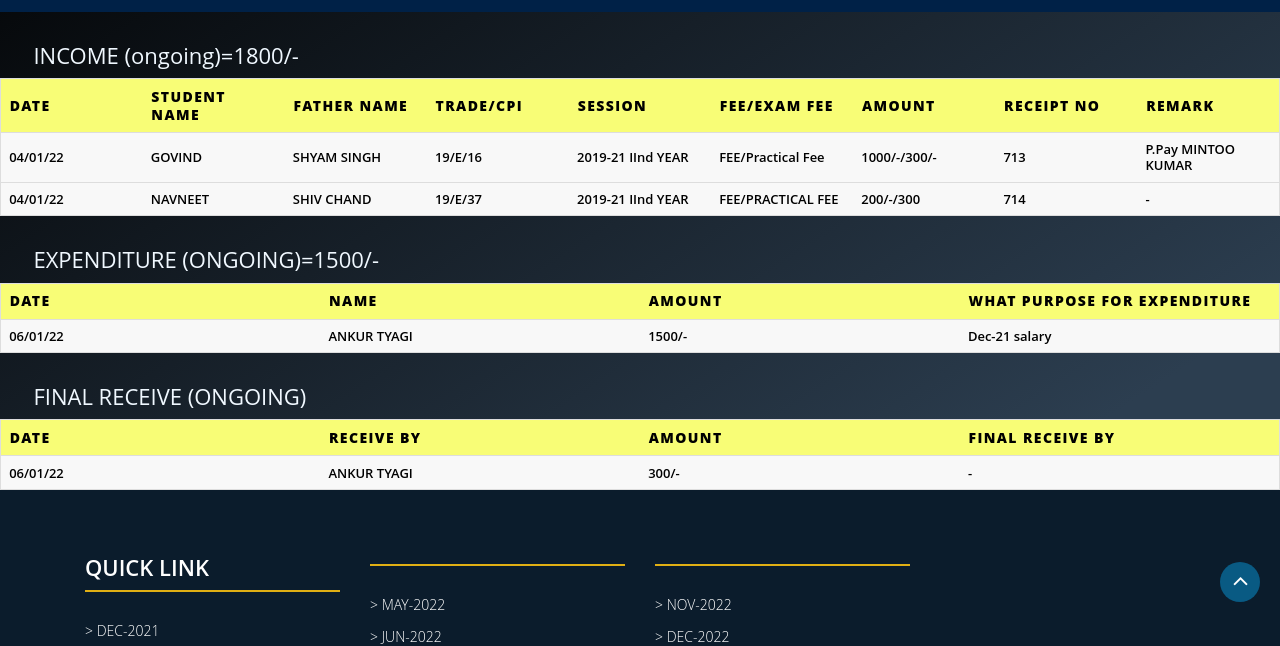
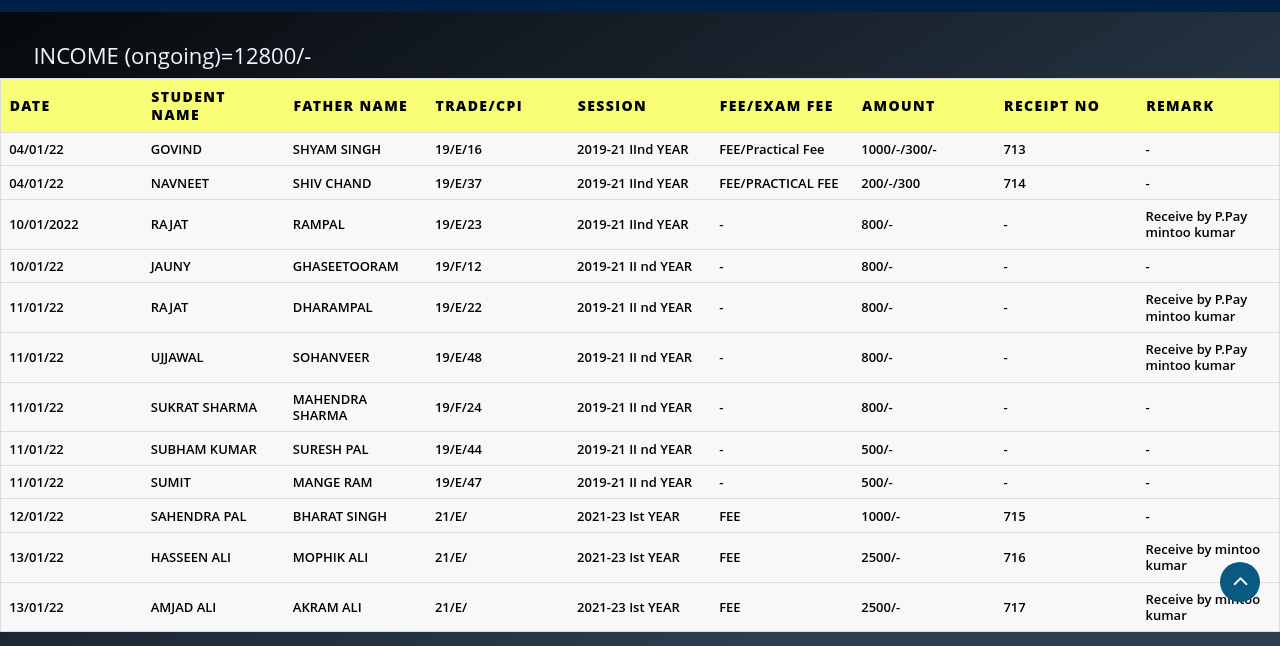
Before and after one commit to ankurtyagi7/FEE-STATUS.githhub.io, a plain HTML site: page January-2022.html in a window 1280 px wide. Shown: the part 188-834 px from the top of the page. Drawn offline with Linux system fonts and the light colour scheme.

Commit message:
Update january-2022
website

```diff
--- a/January-2022.html
+++ b/January-2022.html
@@ -242,7 +242,7 @@ body {
 	</section>
 
 	<!-- end section -->
-     <div class= "gap"> <h2>&#8194 &#8194 INCOME (ongoing)=1800/- </h2>  </div>
+     <div class= "gap"> <h2>&#8194 &#8194 INCOME (ongoing)=12800/- </h2>  </div>
 
       <table>
  <!-- <caption>FEE  STATUS/ DEC-2021</caption> -->
@@ -269,7 +269,7 @@ body {
       <td data-label="FEE/EXAM FEE">FEE/Practical Fee</td>
       <td data-label="AMOUNT">1000/-/300/-</td>
         <td data-label="RECEIPT NO"> 713 </td>
-      <td data-label="REMARK"> P.Pay MINTOO KUMAR </td>
+      <td data-label="REMARK"> - </td>
 
 
 
@@ -288,49 +288,173 @@ body {
 
 
     </tr>
-  <!-- <tr>
-      <td data-label="DATE">28/12/21</td>
-      <td data-label="STUDENT NAME">PARAMJIT</td>
-      <td data-label="FATHER NAME">MAHKAR</td>
-      <td data-label="TRADE/CPI">19/F/32</td>
+   <tr>
+      <td data-label="DATE">10/01/2022</td>
+      <td data-label="STUDENT NAME">RAJAT</td>
+      <td data-label="FATHER NAME">RAMPAL</td>
+      <td data-label="TRADE/CPI">19/E/23</td>
         <td data-label="SESSION">2019-21 IInd YEAR</td>
-      <td data-label="FEE/EXAM FEE">FEE</td>
-      <td data-label="AMOUNT">4000/-</td>
-        <td data-label="RECEIPT NO"> 710 </td>
+      <td data-label="FEE/EXAM FEE">-</td>
+      <td data-label="AMOUNT">800/-</td>
+        <td data-label="RECEIPT NO"> - </td>
       <td data-label="REMARK">Receive by P.Pay mintoo kumar </td>
 
 
 
     </tr>
-    <tr>
-      <td data-label="DATE">31/12/21</td>
-      <td data-label="STUDENT NAME">HASEEN ALI</td>
+
+
+       <tr>
+      <td data-label="DATE">10/01/22</td>
+      <td data-label="STUDENT NAME">JAUNY</td>
+      <td data-label="FATHER NAME">GHASEETOORAM</td>
+      <td data-label="TRADE/CPI">19/F/12</td>
+        <td data-label="SESSION">2019-21 II nd YEAR</td>
+      <td data-label="FEE">-</td>
+      <td data-label="AMOUNT">800/-</td>
+        <td data-label="RECEIPT NO"> -</td>
+      <td data-label="REMARK"> - </td>
+
+
+
+    </tr>
+
+
+       <tr>
+      <td data-label="DATE">11/01/22</td>
+      <td data-label="STUDENT NAME">RAJAT</td>
+      <td data-label="FATHER NAME">DHARAMPAL</td>
+      <td data-label="TRADE/CPI">19/E/22</td>
+        <td data-label="SESSION">2019-21 II nd YEAR</td>
+      <td data-label="FEE">-</td>
+      <td data-label="AMOUNT">800/-</td>
+        <td data-label="RECEIPT NO"> -</td>
+      <td data-label="REMARK">Receive by P.Pay mintoo kumar </td>
+
+
+
+    </tr>
+
+
+
+
+
+       <tr>
+      <td data-label="DATE">11/01/22</td>
+      <td data-label="STUDENT NAME">UJJAWAL</td>
+      <td data-label="FATHER NAME">SOHANVEER</td>
+      <td data-label="TRADE/CPI">19/E/48</td>
+        <td data-label="SESSION">2019-21 II nd YEAR</td>
+      <td data-label="FEE">-</td>
+      <td data-label="AMOUNT">800/-</td>
+        <td data-label="RECEIPT NO"> -</td>
+      <td data-label="REMARK">Receive by P.Pay mintoo kumar </td>
+
+
+
+    </tr>
+
+
+
+       <tr>
+      <td data-label="DATE">11/01/22</td>
+      <td data-label="STUDENT NAME">SUKRAT SHARMA</td>
+      <td data-label="FATHER NAME">MAHENDRA SHARMA</td>
+      <td data-label="TRADE/CPI">19/F/24</td>
+        <td data-label="SESSION">2019-21 II nd YEAR</td>
+      <td data-label="FEE">-</td>
+      <td data-label="AMOUNT">800/-</td>
+        <td data-label="RECEIPT NO"> -</td>
+      <td data-label="REMARK">- </td>
+
+
+
+    </tr>
+
+
+       <tr>
+      <td data-label="DATE">11/01/22</td>
+      <td data-label="STUDENT NAME">SUBHAM KUMAR</td>
+      <td data-label="FATHER NAME">SURESH PAL</td>
+      <td data-label="TRADE/CPI">19/E/44</td>
+        <td data-label="SESSION">2019-21 II nd YEAR</td>
+      <td data-label="FEE">-</td>
+      <td data-label="AMOUNT">500/-</td>
+        <td data-label="RECEIPT NO"> -</td>
+      <td data-label="REMARK">- </td>
+
+
+
+    </tr>
+
+        <tr>
+      <td data-label="DATE">11/01/22</td>
+      <td data-label="STUDENT NAME">SUMIT</td>
+      <td data-label="FATHER NAME">MANGE RAM</td>
+      <td data-label="TRADE/CPI">19/E/47</td>
+        <td data-label="SESSION">2019-21 II nd YEAR</td>
+      <td data-label="FEE">-</td>
+      <td data-label="AMOUNT">500/-</td>
+        <td data-label="RECEIPT NO"> -</td>
+      <td data-label="REMARK">- </td>
+
+
+
+    </tr>
+
+
+
+
+       <tr>
+      <td data-label="DATE">12/01/22</td>
+      <td data-label="STUDENT NAME">SAHENDRA PAL</td>
+      <td data-label="FATHER NAME">BHARAT SINGH</td>
+      <td data-label="TRADE/CPI">21/E/</td>
+        <td data-label="SESSION">2021-23 Ist YEAR</td>
+      <td data-label="FEE">FEE</td>
+      <td data-label="AMOUNT">1000/-</td>
+        <td data-label="RECEIPT NO"> 715 </td>
+      <td data-label="REMARK">-</td>
+
+
+
+    </tr>
+
+
+     <tr>
+      <td data-label="DATE">13/01/22</td>
+      <td data-label="STUDENT NAME">HASSEEN ALI</td>
       <td data-label="FATHER NAME">MOPHIK ALI</td>
       <td data-label="TRADE/CPI">21/E/</td>
         <td data-label="SESSION">2021-23 Ist YEAR</td>
       <td data-label="FEE">FEE</td>
       <td data-label="AMOUNT">2500/-</td>
-        <td data-label="RECEIPT NO"> 711 </td>
-      <td data-label="REMARK">NEW ADMISSION</td>
+        <td data-label="RECEIPT NO"> 716 </td>
+      <td data-label="REMARK">Receive  by mintoo kumar</td>
 
 
 
     </tr>
 
        <tr>
-      <td data-label="DATE">31/12/21</td>
-      <td data-label="STUDENT NAME">AMJAD ALI</td>
-      <td data-label="FATHER NAME">AKRAM</td>
+      <td data-label="DATE">13/01/22</td>
+      <td data-label="STUDENT NAME">AMJAD  ALI</td>
+      <td data-label="FATHER NAME">AKRAM  ALI</td>
       <td data-label="TRADE/CPI">21/E/</td>
         <td data-label="SESSION">2021-23 Ist YEAR</td>
       <td data-label="FEE">FEE</td>
       <td data-label="AMOUNT">2500/-</td>
-        <td data-label="RECEIPT NO"> 712 </td>
-      <td data-label="REMARK">NEW ADMISSION</td>
+        <td data-label="RECEIPT NO"> 717 </td>
+      <td data-label="REMARK">Receive  by mintoo kumar</td>
 
 
 
-    </tr> -->
+    </tr>
+
+
+
+
+
   </tbody>
 
 </table>
@@ -341,7 +465,7 @@ body {
 
 
 
-    <div class= "gap"> <h2>&#8194 &#8194 EXPENDITURE (ONGOING)=1500/-  </h2>  </div>
+    <div class= "gap"> <h2>&#8194 &#8194 EXPENDITURE (ONGOING)=1600/-  </h2>  </div>
 
 
 	 <table>
@@ -366,6 +490,19 @@ body {
 
 
     </tr>
+    <tr>
+     <td data-label="DATE">10/01/22</td>
+      <td data-label="NAME">ANKUR TYAGI</td>
+      <td data-label="AMOUNT">100/-</td>
+      <td data-label="WHAT PURPOSE FOR Expenditure">FOOL JHADOO</td>
+
+
+
+
+    </tr>
+
+
+
   <!--  <tr>
       <td data-label="DATE">26/12/21</td>
       <td data-label="NAME">MINTOO KUMAR </td>
@@ -450,21 +587,21 @@ body {
   <tr>
       <td data-label="DATE">06/01/22</td>
       <td data-label="RECEIVE BY"> ANKUR TYAGI</td>
-      <td data-label="AMOUNT">300/-</td>
+      <td data-label="AMOUNT">3800/-</td>
       <td data-label=" FINAL RECEIVE BY">-</td>
 
 
 
     </tr>
-   <!-- <tr>
+    <tr>
       <td data-label="DATE">20/12/21</td>
-      <td data-label="RECEIVE BY"> DIPANSHU SIR</td>
-      <td data-label="AMOUNT">2000/-</td>
-      <td data-label=" FINAL RECEIVE BY">DIPANSHU SIR</td>
+      <td data-label="RECEIVE BY"> MINTOO KUMAR</td>
+      <td data-label="AMOUNT">7400/-</td>
+      <td data-label=" FINAL RECEIVE BY">-</td>
 
 
 
-    </tr> -->
+    </tr>
 
 
 
```
